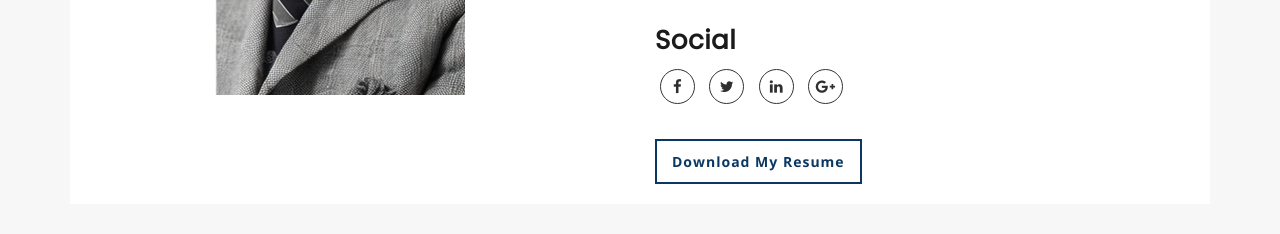
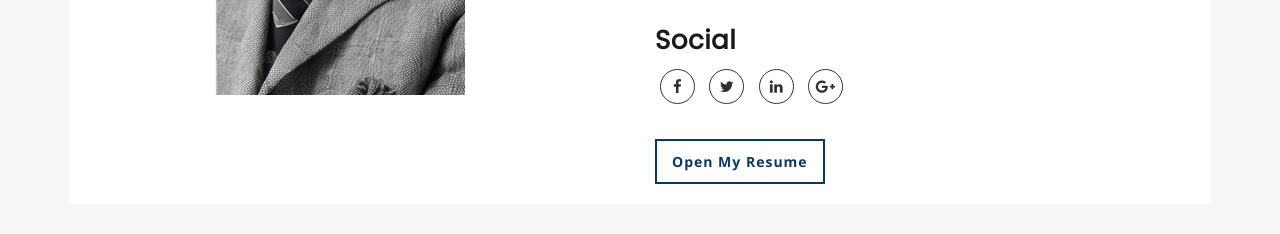
Before and after one commit to alan-ai/website-chat-demo, a plain HTML site: page index.html in a window 1280 px wide. Shown: the part 1660-1894 px from the top of the page. Drawn offline with nearby package versions, Linux system fonts and the light colour scheme; a script that the page names is missing.

Commit message:
Minor assets updates

```diff
--- a/index.html
+++ b/index.html
@@ -173,8 +173,8 @@
 						                  		<a href="#"><i class="fa fa-google-plus"></i></a>
 						                  	</div>
 
-						                  	<!-- Download Ressume Button -->
-						                  	<a href="assets/pdf/alan-turing-jr-resume.pdf" class="mu-resume-btn">Download My Resume</a>
+						                  	<!-- Open Resume Button -->
+						                  	<a href="assets/pdf/alan-turing-jr-resume.pdf" class="mu-resume-btn">Open My Resume</a>
 
 										</div>
 									</div>
```
Also changed, not shown: 1 other file.
